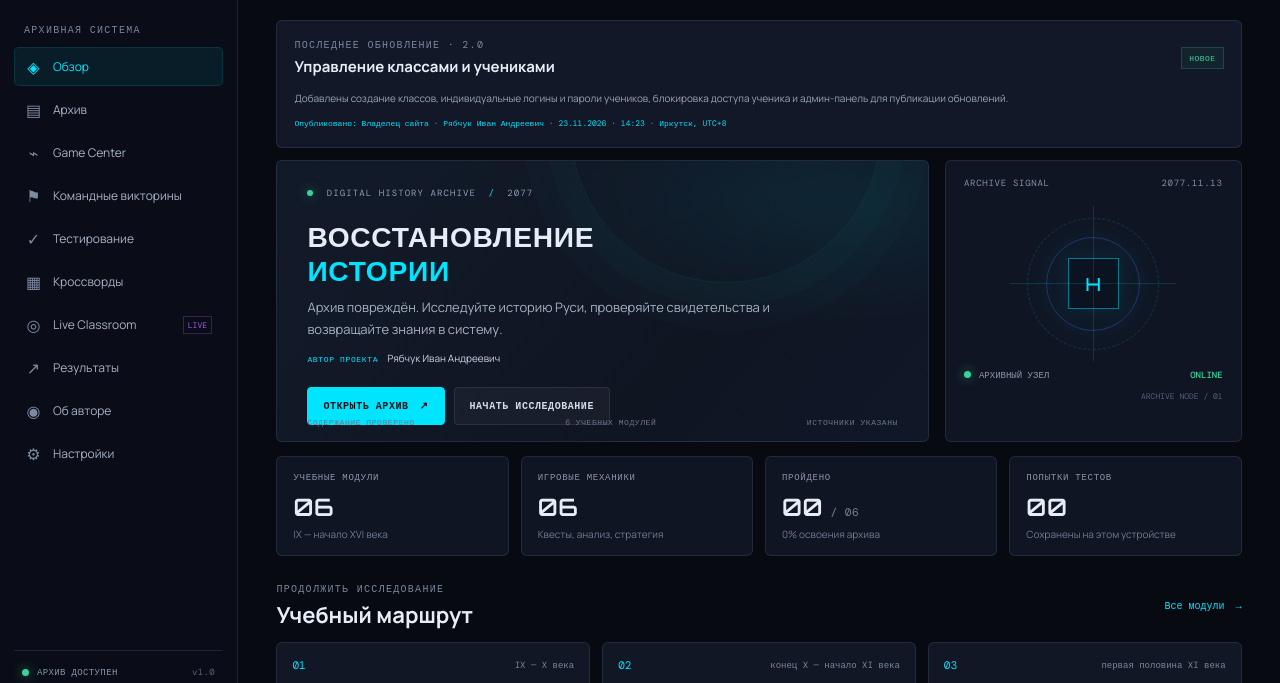
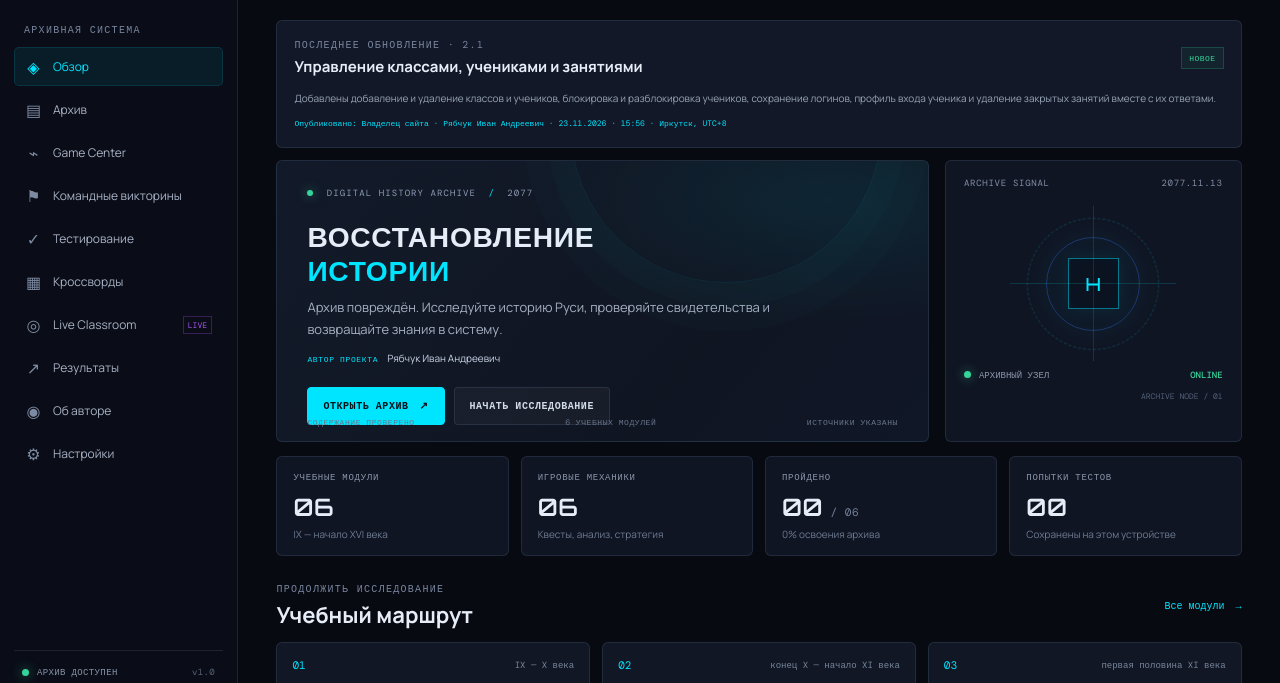
Before and after one commit to Mudzanbit12bot/history, a plain HTML site: page index.html in a window 1280 px wide. Shown: the part 66-749 px from the top of the page. Drawn offline with nearby package versions, Linux system fonts and the light colour scheme.

Commit message:
Publish release 2.1 update
Co-authored-by: Copilot App <223556219+Copilot@users.noreply.github.com>

```diff
--- a/index.html
+++ b/index.html
@@ -13,8 +13,8 @@
     <link rel="preconnect" href="https://fonts.googleapis.com" />
     <link rel="preconnect" href="https://fonts.gstatic.com" crossorigin />
     <link href="https://fonts.googleapis.com/css2?family=DM+Mono:wght@400;500&family=Manrope:wght@400;500;600;700;800&family=Orbitron:wght@500;600;700&display=swap" rel="stylesheet" />
-    <link rel="stylesheet" href="./styles.css?v=roomdelete" />
-    <script type="module" src="./src/main.js?v=roomdelete"></script>
+    <link rel="stylesheet" href="./styles.css?v=release21" />
+    <script type="module" src="./src/main.js?v=release21"></script>
   </head>
   <body>
     <div id="app">
--- a/src/main.js
+++ b/src/main.js
@@ -205,11 +205,11 @@ function homePage() {
   const progressPct = Math.round(done / modules.length * 100);
   const latestAnnouncements = Object.values(state.announcements).sort((a, b) => (b.publishedAt || 0) - (a.publishedAt || 0));
   const announcement = latestAnnouncements[0] || {
-    version: "2.0",
-    title: "Управление классами и учениками",
-    details: "Добавлены создание классов, индивидуальные логины и пароли учеников, блокировка доступа ученика и админ-панель для публикации обновлений.",
+    version: "2.1",
+    title: "Управление классами, учениками и занятиями",
+    details: "Добавлены добавление и удаление классов и учеников, блокировка и разблокировка учеников, сохранение логинов, профиль входа ученика и удаление закрытых занятий вместе с их ответами.",
     publishedBy: "Владелец сайта · Рябчук Иван Андреевич",
-    publishedDate: "23.11.2026 · 14:23 · Иркутск, UTC+8",
+    publishedDate: "23.11.2026 · 15:56 · Иркутск, UTC+8",
     publishedAt: Date.now()
   };
   const publishedDate = announcement.publishedDate || (announcement.publishedAt
```
